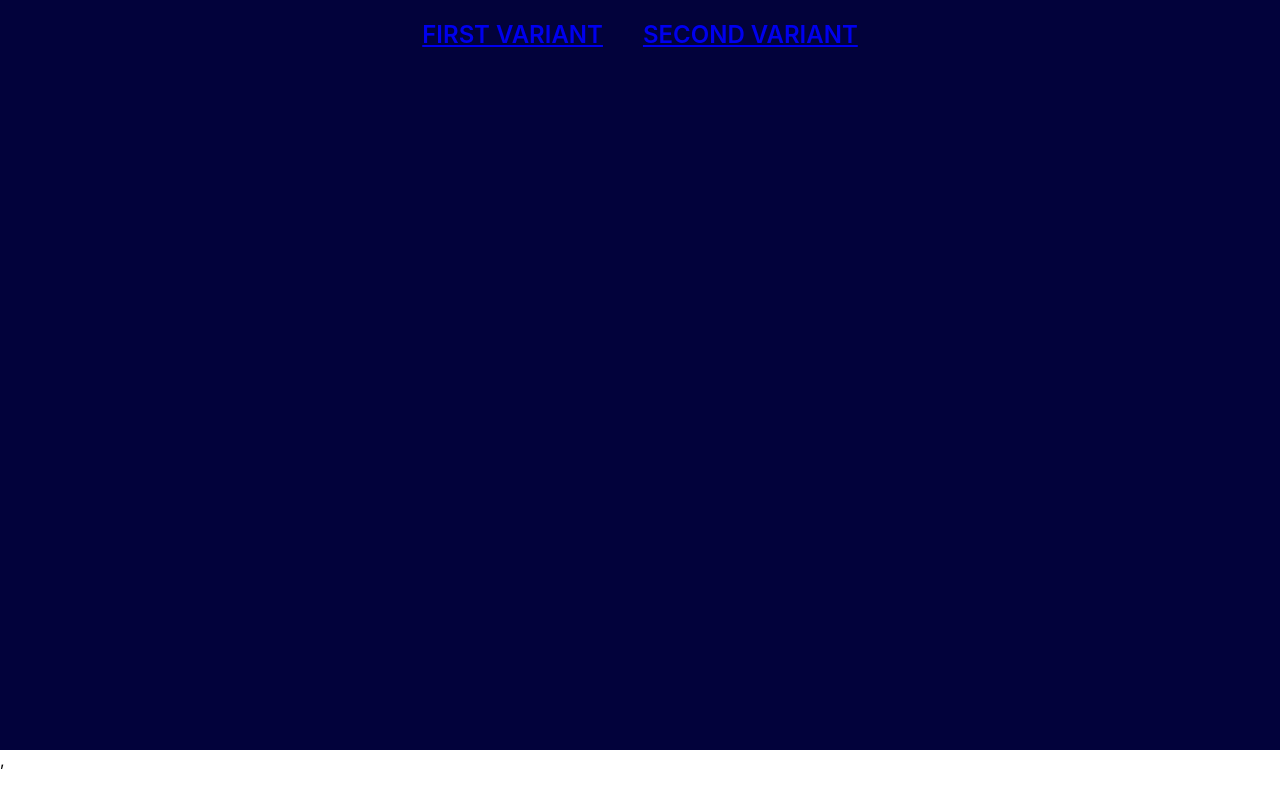
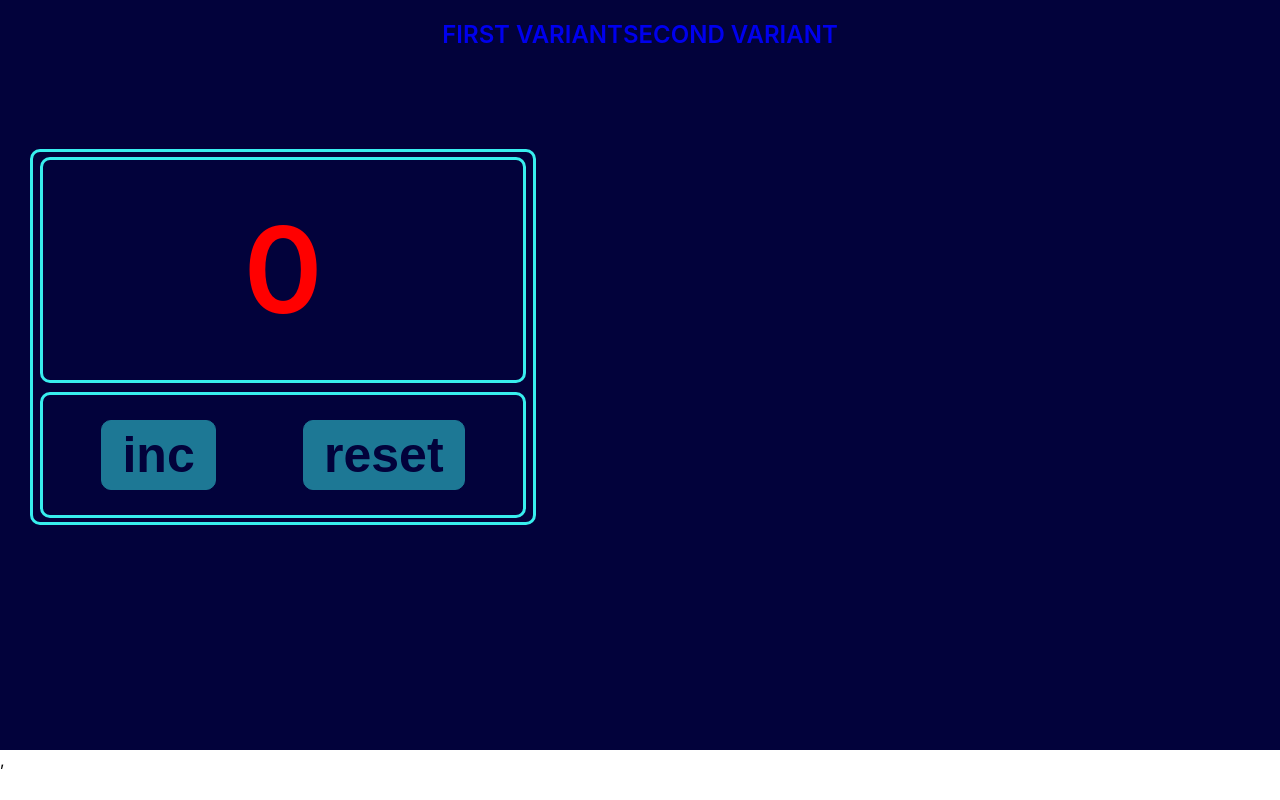
Before and after one commit to AliaksandrLiubanets/counter_ls, a React (Create React App) app: page /counter in a window 1280 px wide. Built offline with nearby package versions, Linux system fonts and the light colour scheme.

Commit message:
Create useState with isSecondVariant = false and use it in DisplayCounter for showing button 'set'

```diff
--- a/src/App.tsx
+++ b/src/App.tsx
@@ -3,7 +3,7 @@ import './App.css'
 import s from './styles/styles.module.css'
 import {FirstVariant} from './components/FirstVariant'
 import {Link, Route, Routes} from 'react-router-dom'
-import {SecondVariant} from './components/SecondVariant'
+import DisplayCounter from './components/DisplayCounter'
 
 function App() {
 
@@ -11,6 +11,8 @@ function App() {
     const [startValue, setStartValue] = useState<number>(0)
 
     const [editMode, setEditMode] = useState<boolean>(false)
+
+    const [isSecondVariant, setIsSecondVariant] = useState<boolean>(false)
 
     useEffect(() => {
         setMaxValue(Number(localStorage.getItem('maxValue')))
@@ -24,28 +26,36 @@ function App() {
 
     return <div className="App">
         <div className={s.header}>
-            <span><Link to="/">first variant</Link></span><span><Link to="/second">second variant</Link></span>
+                <Link to="/">
+                    <span>first variant</span>
+                </Link>
+                <Link to="/second">
+                    <span>second variant</span>
+                </Link>
         </div>
         <div className={s.content}>
             <Routes>
-                <Route path="/" element={<FirstVariant setMaxValue={setMaxValue}
-                                                       setStartValue={setStartValue}
-                                                       setValueToStorage={setValueToStorage}
-                                                       setEditMode={setEditMode}
-                                                       maxValue={maxValue}
-                                                       startValue={startValue}
-                                                       editMode={editMode} />}
+                <Route path="/" element={<FirstVariant
+                    setMaxValue={setMaxValue}
+                    setStartValue={setStartValue}
+                    setValueToStorage={setValueToStorage}
+                    setEditMode={setEditMode}
+                    maxValue={maxValue}
+                    startValue={startValue}
+                    editMode={editMode}
+                    isSecondVariant={isSecondVariant}
+                    // setIsSecondVariant={setIsSecondVariant}
+                />}
                 />
-                <Route path="/second" element={<SecondVariant/>}/>
+                <Route path="/counter" element={<DisplayCounter
+                    editMode={editMode}
+                    maxValue={maxValue}
+                    startValue={startValue}
+                    isSecondVariant={isSecondVariant}
+                    // setIsSecondVariant={setIsSecondVariant}
+                />}
+                />
             </Routes>
-            {/*<FirstVariant setMaxValue={setMaxValue}*/}
-            {/*              setStartValue={setStartValue}*/}
-            {/*              setValueToStorage={setValueToStorage}*/}
-            {/*              setEditMode={setEditMode}*/}
-            {/*              maxValue={maxValue}*/}
-            {/*              startValue={startValue}*/}
-            {/*              editMode={editMode}*/}
-            {/*/>*/}
         </div>
 
     </div>
--- a/src/components/Button.tsx
+++ b/src/components/Button.tsx
@@ -1,7 +1,7 @@
 type ButtonPropsType = {
     title: string
     handler: () => void
-    style: string
+    style: string | undefined
 }
 
 export function Button({title, style, handler}: ButtonPropsType) {
--- a/src/components/DisplayCounter.tsx
+++ b/src/components/DisplayCounter.tsx
@@ -1,11 +1,14 @@
 import s from '../styles/styles.module.css'
 import {useEffect, useState} from 'react'
 import {Button} from './Button'
+import {Link} from 'react-router-dom'
 
 type DisplayCounterPropsType = {
     maxValue: number
     startValue: number
     editMode: boolean
+    isSecondVariant: boolean
+    // setIsSecondVariant: (isSecond: boolean) => void
 }
 
 function DisplayCounter(props: DisplayCounterPropsType) {
@@ -33,7 +36,7 @@ function DisplayCounter(props: DisplayCounterPropsType) {
     const incStyle = `${number === props.maxValue || props.startValue < 0 || props.maxValue <= props.startValue ? s.window__small__buttons_inc : undefined}`
     const resetStyle = `${number === props.startValue ? s.window__small__buttons_reset : undefined}`
 
-    const TextOrNumber = () => {
+    const WarningOrNumber = () => {
         if (props.editMode) {
             if (props.startValue < 0 || props.maxValue < 0 || props.startValue === props.maxValue) {
                 return <div className={s.warning}>incorrect value!</div>
@@ -41,19 +44,26 @@ function DisplayCounter(props: DisplayCounterPropsType) {
             return <div className={s.text}>enter values and press 'set'</div>
         }
         return <div className={numStyle}>{number}</div>
+    }
 
-    }
+    const redirectToCounter = () => true
 
     return <div className={s.window__frame}>
         <div className={s.window__large}>
             <div className={s.window__counter}>
-                <TextOrNumber/>
+                <WarningOrNumber/>
             </div>
         </div>
         <div className={s.window__small}>
             <div className={s.window__small__buttons}>
-                <Button title={'inc'} handler={Increment} style={incStyle} />
-                <Button title={'reset'} handler={Reset} style={resetStyle} />
+                <Button title={'inc'} handler={Increment} style={incStyle}/>
+                <Button title={'reset'} handler={Reset} style={resetStyle}/>
+                {
+                    props.isSecondVariant &&
+                    <Link to={'/counter'}>
+                        <Button title={'set'} handler={redirectToCounter} style={undefined}/>
+                    </Link>
+                }
             </div>
         </div>
     </div>
--- a/src/components/FirstVariant.tsx
+++ b/src/components/FirstVariant.tsx
@@ -11,9 +11,11 @@ type PropsType = {
     maxValue: number
     startValue: number
     editMode: boolean
+    isSecondVariant: boolean
+    // setIsSecondVariant: (isSecond: boolean) => void
 }
 
-export function FirstVariant({setMaxValue, setStartValue, setValueToStorage, setEditMode, maxValue, startValue, editMode}: PropsType) {
+export function FirstVariant({setMaxValue, setStartValue, setValueToStorage, setEditMode, maxValue, startValue, editMode, isSecondVariant}: PropsType) {
     return <div className={s.first__block}>
         <DisplaySettings setMaxValue={setMaxValue}
                          setStartValue={setStartValue}
@@ -23,6 +25,11 @@ export function FirstVariant({setMaxValue, setStartValue, setValueToStorage, set
                          startValue={startValue}
                          editMode={editMode}
         />
-        <DisplayCounter editMode={editMode} maxValue={maxValue} startValue={startValue}/>
+        <DisplayCounter editMode={editMode}
+                        maxValue={maxValue}
+                        startValue={startValue}
+                        isSecondVariant={isSecondVariant}
+                        // setIsSecondVariant={setIsSecondVariant}
+        />
     </div>
 }
```
